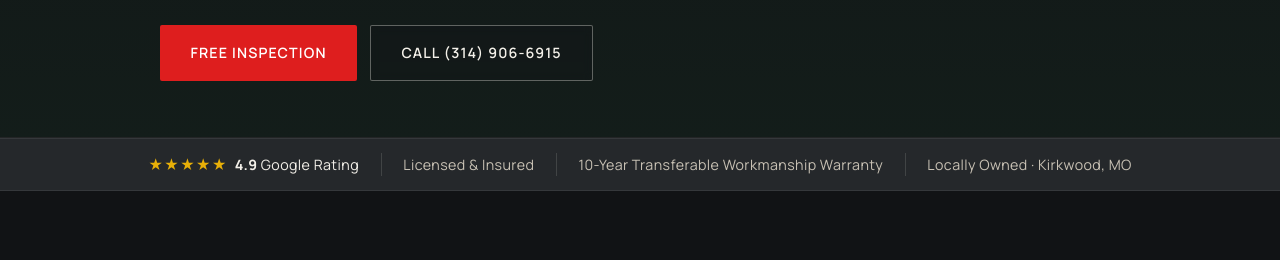
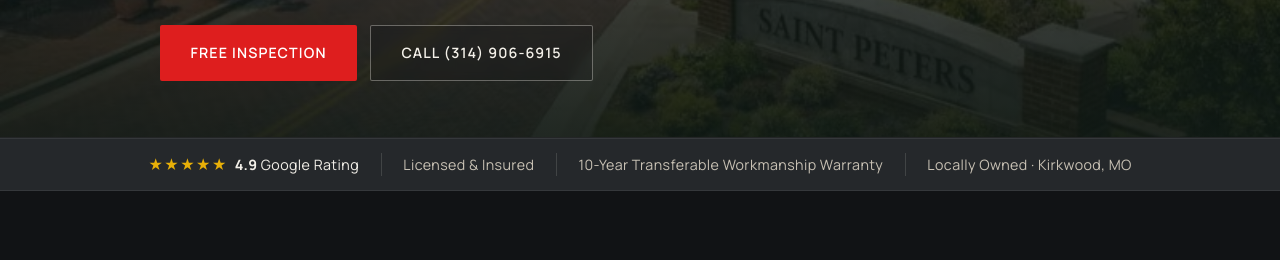
Before and after one commit to Novalic7/loxley-website, a website: page service-areas/st-peters/index.html in a window 1280 px wide. Shown: the part 424-684 px from the top of the page. Drawn offline with Linux system fonts and the light colour scheme.

Commit message:
Add hero backdrop to the St. Peters service-area page
One-line photo field; AVIF source transcoded to webp (assets/images/areas/st-peters.webp).

Co-Authored-By: Claude Opus 4.8 <noreply@anthropic.com>

```diff
--- a/build.mjs
+++ b/build.mjs
@@ -586,6 +586,7 @@ const AREAS = [
     homes: "St. Charles pairs the historic homes of its famous Main Street and Frenchtown districts with newer development along the Missouri River — a wide range of roof types and ages.",
     angle: "Historic or new, we bring the right system and the right flashing details for the home." },
   { slug: "st-peters", name: "St. Peters", region: "stc", zips: "63376",
+    photo: "/assets/images/areas/st-peters.webp",
     intro: "Roof replacement and repair for St. Peters.",
     desc: "Roof replacement, repair and storm-damage help in St. Peters, MO — a planned community whose growth-era roofs are now reaching replacement age. Licensed, insured, warrantied.",
     homes: "St. Peters is a planned suburban community of newer homes and subdivisions across the 63376 area, where roofs installed during the community's growth years are now reaching replacement age.",
--- a/service-areas/st-peters/index.html
+++ b/service-areas/st-peters/index.html
@@ -116,7 +116,8 @@
     </div>
   </header>
   <main id="main">
-    <section class="page-hero" aria-label="St. Peters, MO Roofing & Exterior Services">
+    <section class="page-hero has-hero-image" aria-label="St. Peters, MO Roofing & Exterior Services">
+      <div class="page-hero-media" role="img" aria-label="Aerial view of St. Peters, Missouri" style="background-image:url('/assets/images/areas/st-peters.webp?v=8cb68518')"></div>
       <div class="page-hero-inner">
         <p class="eyebrow">Loxley Service Area · St. Charles County</p>
         <h1 class="display">St. Peters Roofing & Exterior Services</h1>
```
Also changed, not shown: assets/images/areas/st-peters.webp (added).
